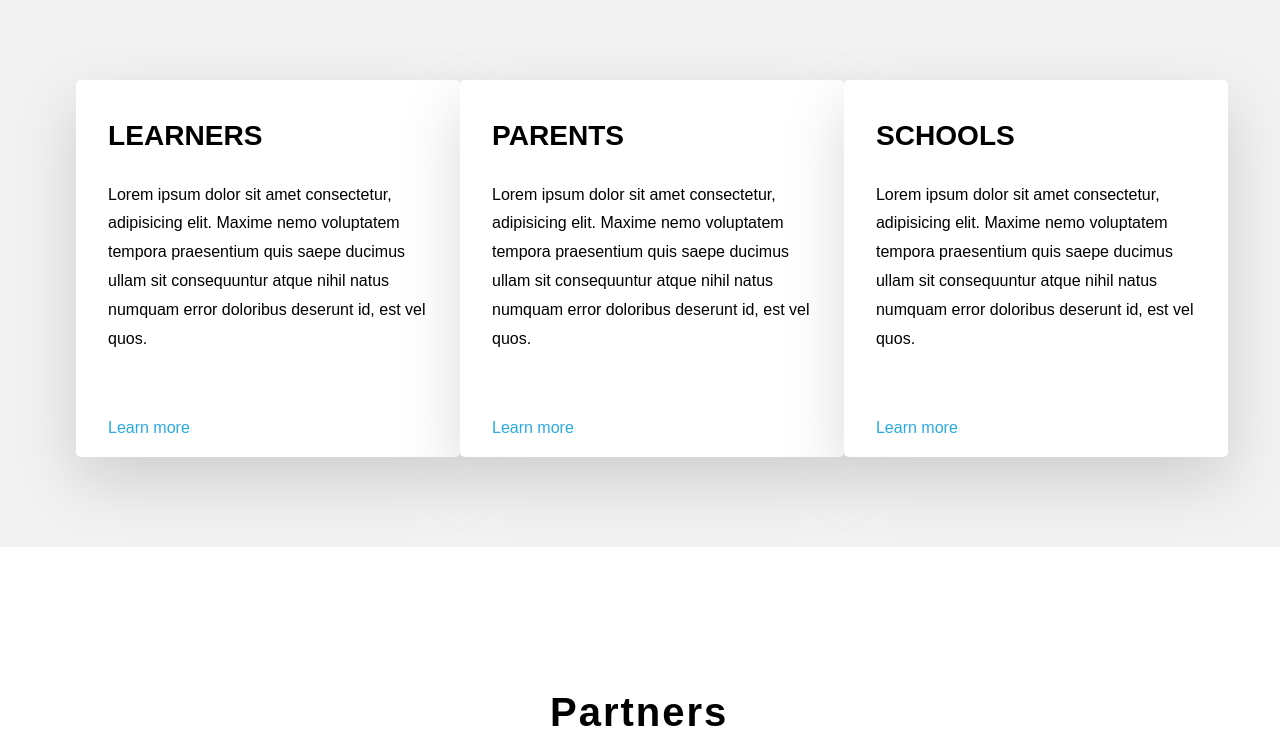
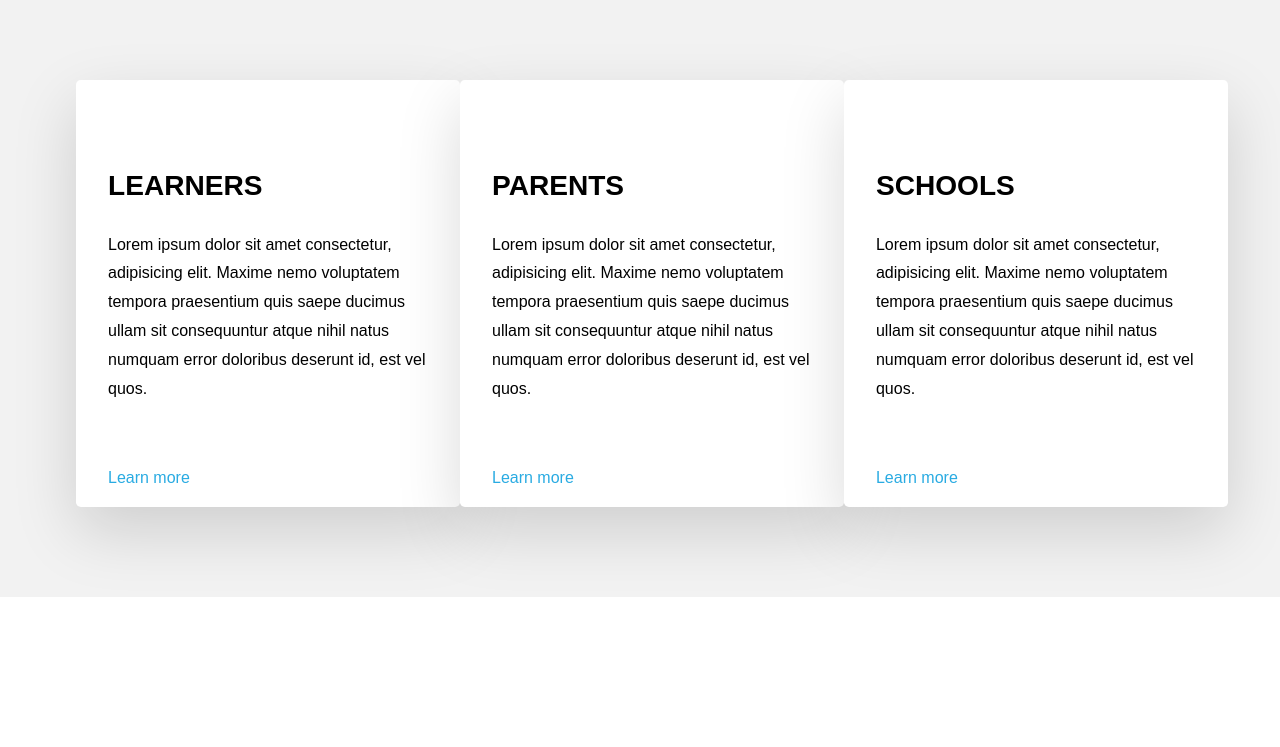
Before and after one commit to gbadamosi11/schoolite-webpage, a website: page index.html in a window 1280 px wide. Shown: the part 1134-1881 px from the top of the page. Drawn offline with Linux system fonts and the light colour scheme.

Commit message:
last last

```diff
--- a/sass/base/_typography.scss
+++ b/sass/base/_typography.scss
@@ -56,7 +56,7 @@
     position: relative;
     font-weight: 700;
     text-transform: uppercase;
-    padding: 0 20px;
+    padding: 50px 20px 0 20px;
 }
 
 .heading-fourth {
```
Also changed, not shown: css/style.css.
